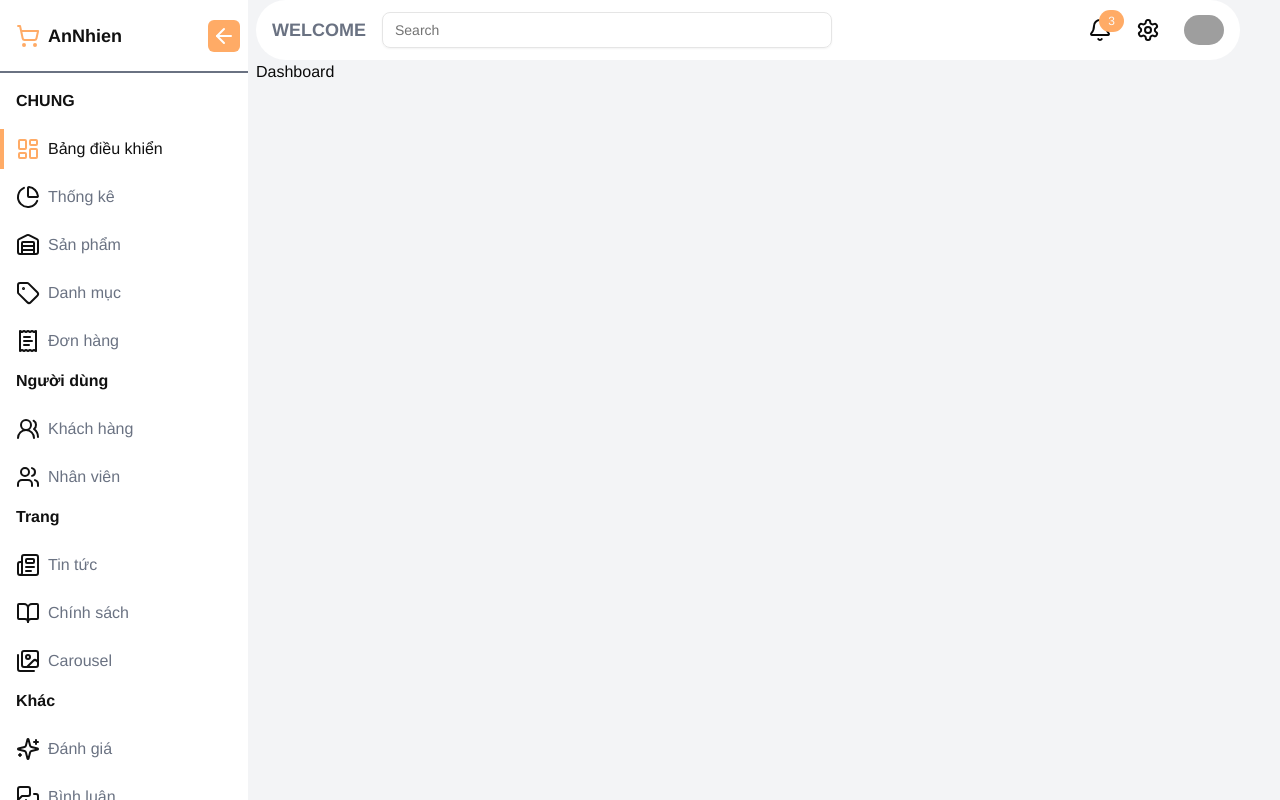
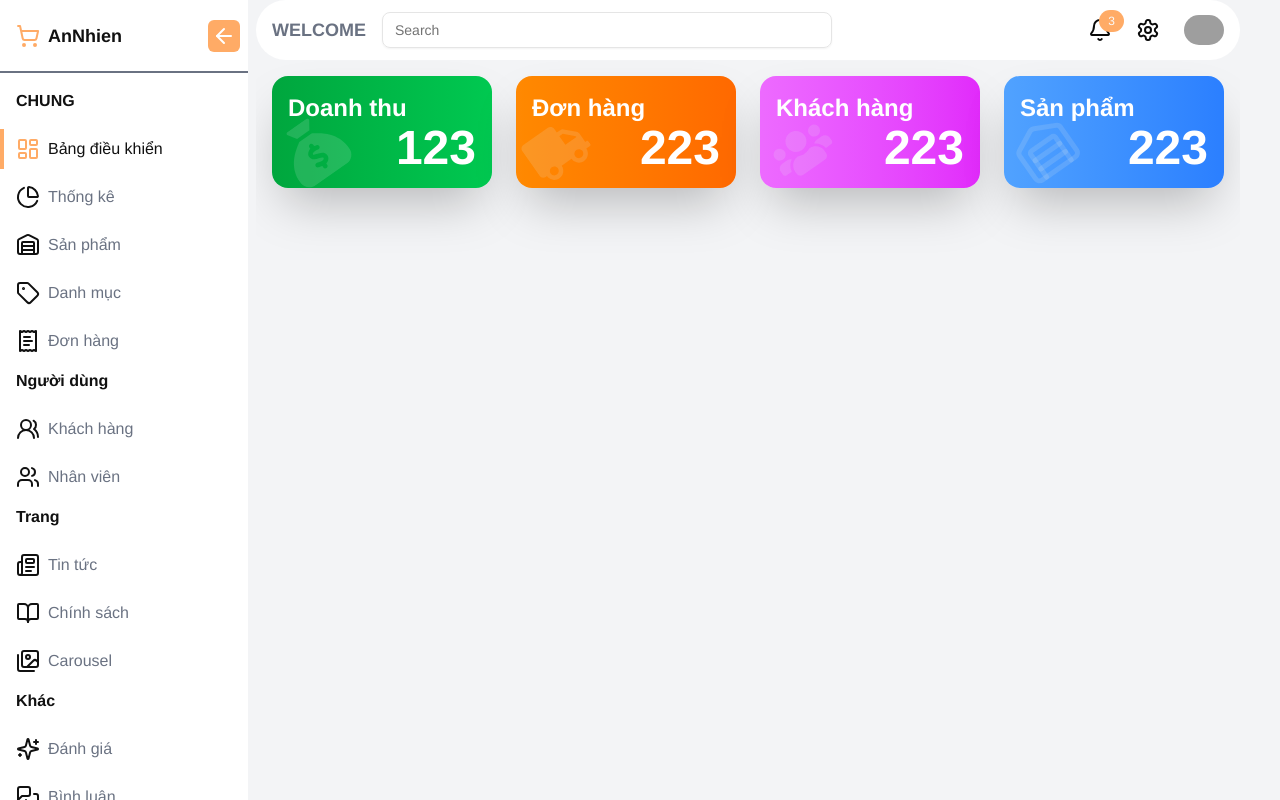
Before and after one commit to Gilgamesh-hoang/TMDT-Frontend, a React (Vite) app: page /admin/dashboard in a window 1280 px wide. Built offline with nearby package versions, Linux system fonts and the light colour scheme; grey boxes are pictures that could not be loaded.

Commit message:
create anylytics widget summary component create type and example data for that create a gradient map to extract color render that widget to the dashboard

```diff
--- a/package.json
+++ b/package.json
@@ -28,11 +28,13 @@
     "react": "^18.2.0",
     "react-dom": "^18.2.0",
     "react-hook-form": "^7.55.0",
+    "react-icons": "^5.5.0",
     "react-redux": "^9.2.0",
     "react-router-dom": "^7.4.1",
     "tailwind-merge": "^3.1.0",
     "tailwindcss": "^4.1.1",
     "tw-animate-css": "^1.2.5",
+    "uuid": "^11.1.0",
     "zod": "^3.24.2"
   },
   "devDependencies": {
--- a/src/components/admin/AdminSideBar.tsx
+++ b/src/components/admin/AdminSideBar.tsx
@@ -2,7 +2,7 @@ import {
   adminSideBarData,
   SideBarLinkItemProps,
 } from "@/data/adminSidebarData";
-import { cn } from "@/lib/utils";
+import { cn, uuid } from "@/lib/utils";
 import { ArrowLeft, ShoppingCart } from "lucide-react";
 import React from "react";
 import { Link, useLocation } from "react-router-dom";
@@ -74,7 +74,7 @@ export const AdminSideBar: React.FC<AdminSideBarProps> = ({
         overflow-hidden hover:overflow-y-scroll"
       >
         {adminSideBarData.map((item) => (
-          <div>
+          <div key={uuid()}>
             {expand && <p className="font-bold px-4">{item.group}</p>}
             <div className="mt-4 flex flex-col space-y-2">
               {item.linkItems.map((link) => (
@@ -82,7 +82,7 @@ export const AdminSideBar: React.FC<AdminSideBarProps> = ({
                   expand={expand}
                   active={pathname.substring(6).startsWith(link.href)}
                   {...link}
-                  key={link.href}
+                  key={uuid()}
                 />
               ))}
             </div>
--- /dev/null
+++ b/src/components/admin/dashboard/AnalyticsWidgetSummary.tsx
@@ -0,0 +1,38 @@
+import { cn } from "@/lib/utils";
+import { ReactNode } from "react";
+type WidgetColor = keyof typeof gradientMap;
+export interface AnalyticsWidgetSummaryProps {
+  title: string;
+  color?: WidgetColor;
+  icon: ReactNode;
+  total: number;
+}
+const gradientMap = {
+  red: "from-red-400 to-red-500",
+  orange: "from-orange-400 to-orange-500",
+  blue: "from-blue-400 to-blue-500",
+  fuchsia: "from-fuchsia-400 to-fuchsia-500",
+  green: "from-green-600 to-green-500",
+} as const;
+export const AnalyticsWidgetSummary: React.FC<AnalyticsWidgetSummaryProps> = ({
+  title,
+  color,
+  icon,
+  total,
+}) => {
+  const gradient = gradientMap[color || "blue"];
+  return (
+    <div
+      className={cn(
+        "p-4 col-span-1 flex flex-col  bg-linear-to-r   text-white rounded-2xl shadow-2xl relative",
+        gradient,
+      )}
+    >
+      <h2 className="m-0">{title}</h2>
+      <p className="text-5xl font-bold  text-right">{total}</p>
+      <div className="absolute bottom-2 left-3 -rotate-35 text-ligh-gray/15">
+        {icon}
+      </div>
+    </div>
+  );
+};
--- a/src/data/adminSidebarData.tsx
+++ b/src/data/adminSidebarData.tsx
@@ -5,12 +5,9 @@ import {
   LayoutDashboardIcon,
   MessagesSquare,
   Newspaper,
-  Receipt,
   ReceiptText,
   Stars,
   TagIcon,
-  User,
-  User2,
   Users,
   UsersRound,
   Warehouse,
--- a/src/lib/utils.ts
+++ b/src/lib/utils.ts
@@ -1,4 +1,5 @@
 import { clsx, type ClassValue } from "clsx";
+import { v4 as uuidv4 } from "uuid";
 import { twMerge } from "tailwind-merge";
 
 export function cn(...inputs: ClassValue[]) {
@@ -10,3 +11,6 @@ export const formatCurrency = (amount: number) => {
     currency: "VND",
   }).format(amount);
 };
+export const uuid = () => {
+  return uuidv4();
+};
--- a/src/pages/admin/Dashboard.tsx
+++ b/src/pages/admin/Dashboard.tsx
@@ -1,3 +1,46 @@
+import {
+  AnalyticsWidgetSummary,
+  AnalyticsWidgetSummaryProps,
+} from "@/components/admin/dashboard/AnalyticsWidgetSummary";
+import { uuid } from "@/lib/utils";
+import { Warehouse } from "lucide-react";
+import { FaTruck, FaUsers } from "react-icons/fa";
+import { FaSackDollar } from "react-icons/fa6";
+
 export const Dashboard = () => {
-  return <div className="h-[1000px] ">Dashboard</div>;
+  const analyticsSummaries: AnalyticsWidgetSummaryProps[] = [
+    {
+      icon: <FaSackDollar size={60} />,
+      title: "Doanh thu",
+      color: "green",
+      total: 123,
+    },
+    {
+      icon: <FaTruck size={60} />,
+      title: "Đơn hàng",
+      color: "orange",
+      total: 223,
+    },
+    {
+      icon: <FaUsers size={60} />,
+      title: "Khách hàng",
+      color: "fuchsia",
+      total: 223,
+    },
+    {
+      icon: <Warehouse size={60} />,
+      title: "Sản phẩm",
+      color: "blue",
+      total: 223,
+    },
+  ];
+  return (
+    <div className="p-4 w-full ">
+      <div className="grid grid-cols-4 gap-x-6">
+        {analyticsSummaries.map((summary) => (
+          <AnalyticsWidgetSummary key={uuid()} {...summary} />
+        ))}
+      </div>
+    </div>
+  );
 };
```
Also changed, not shown: src/components/customer/Header.tsx (+2 -9 lines), 1 other file (tests, documents, lock files or other folders).
